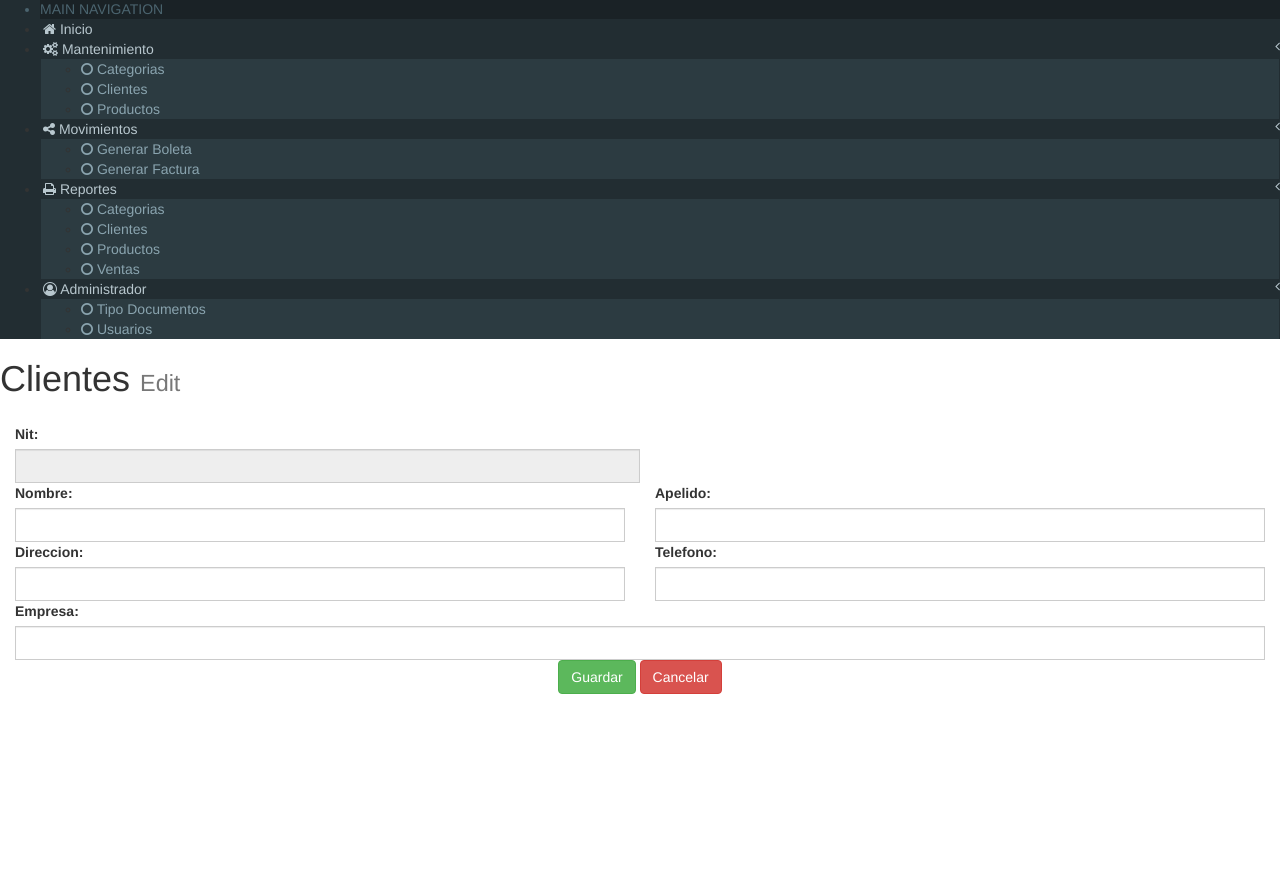
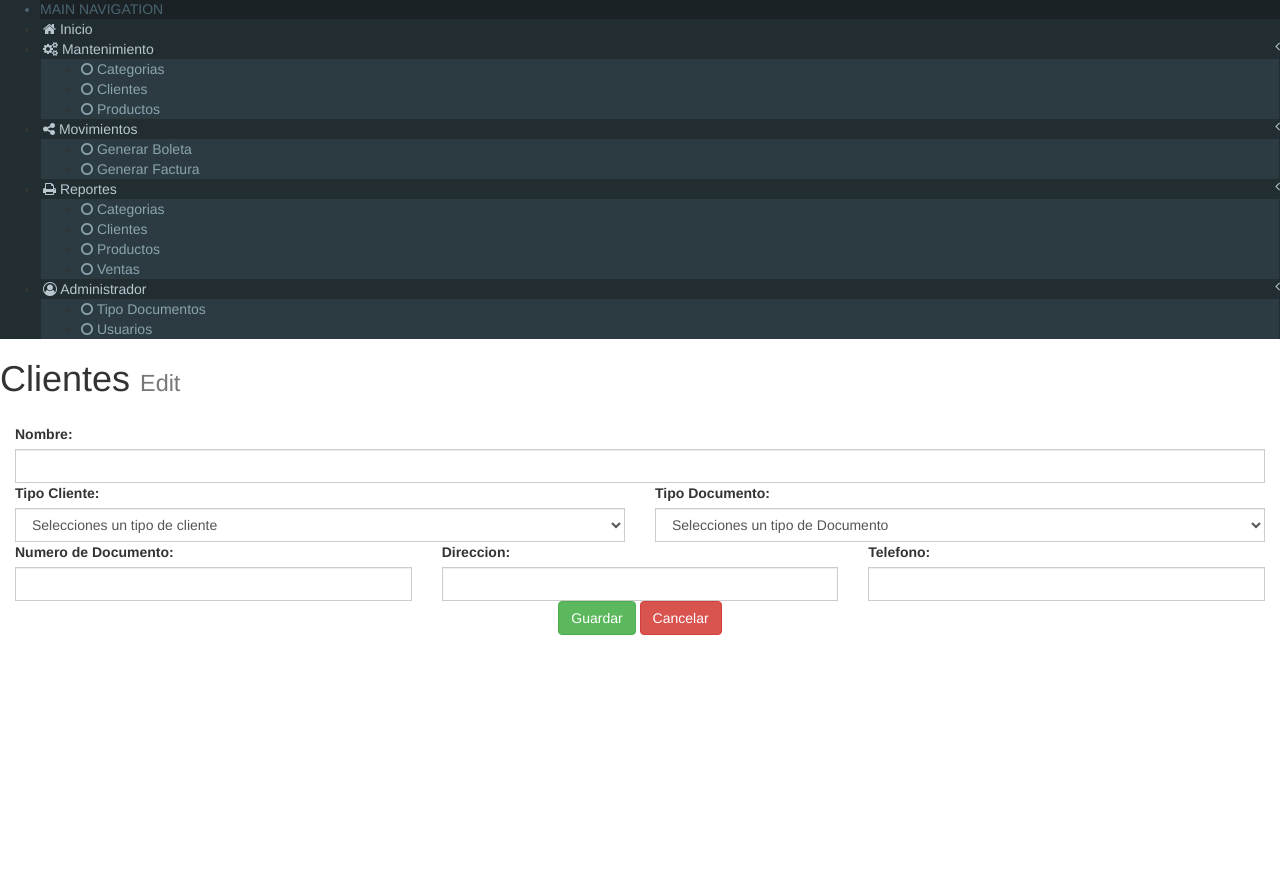
Before and after one commit to ortega-alex/ventas, a CodeIgniter app: page /ventas_ci/index.php/mantenimiento/clientes/edit/1 in a window 1280 px wide. Shown: the part 232-1125 px from the top of the page. Run offline with CodeIgniter, Linux system fonts and the light colour scheme; data that the repository does not hold is empty; some libraries are stand-ins or nearby versions.

Commit message:
ajustea a base de datos y al mantenimiento de clientes

```diff
--- a/application/controllers/mantenimiento/Clientes.php
+++ b/application/controllers/mantenimiento/Clientes.php
@@ -23,28 +23,33 @@ class Clientes extends CI_Controller{
 	}
 
 	public function add(){
+		$data = array(
+						"tipoClientes" => $this->Clientes_model->getTipoCliente(),
+						"tipoDocumentos" => $this->Clientes_model->getTipoDocumento()
+					);
+
 		$this->load->view('layouts/header');
 		$this->load->view('layouts/aside');
-		$this->load->view('admin/clientes/add');
+		$this->load->view('admin/clientes/add',$data);
 		$this->load->view('layouts/footer');
 	}
 
 	public function store(){
 		$nombre = $this->input->post('nombre');
-		$apellido = $this->input->post('apellido');
 		$direccion = $this->input->post('direccion');
 		$telefono = $this->input->post('telefono');
-		$nit = $this->input->post('nit');
-		$empresa = $this->input->post('empresa');
+		$tipoCliente = $this->input->post('tipoCliente');
+		$tipoDocumento = $this->input->post('tipoDocumento');
+		$numDocumento = $this->input->post('numDocumento');
 
-		if($this->Clientes_model->getNit($nit)){
+		if($this->Clientes_model->getDocumento($numDocumento)){
 			$data = array(
 				'nombre' => $nombre,
-				'apellido' => $apellido,
 				'direccion' => $direccion,
 				'telefono' => $telefono,
-				'nit' => $nit,
-				'empresa' => $empresa,
+				'tipo_cliente' => $tipoCliente,
+				'tipo_documento' => $tipoDocumento,
+				'num_documento' => $numDocumento,
 				'status' => '1',
 				'fecha_ingreso' => date("Y-m-d H:i:s")
 			);
@@ -55,7 +60,7 @@ class Clientes extends CI_Controller{
 				redirect(base_url().'mantenimiento/clientes/add');
 			}
 		}else{
-			$this->session->set_flashdata('error','No se puede guardar la informacion el nit ya existe');
+			$this->session->set_flashdata('error','No se puede guardar la informacion el numero de documento ya existe');
 			redirect(base_url().'mantenimiento/clientes/add');
 		}
 
@@ -64,7 +69,10 @@ class Clientes extends CI_Controller{
 	public function edit($id){
 		$data = array(
 			'clientes' => $this->Clientes_model->getCliente($id),
+			'tipoClientes' => $this->Clientes_model->getTipoCliente(),
+			'tipoDocumentos' => $this->Clientes_model->getTipoDocumento()
 		);
+
 		$this->load->view('layouts/header');
 		$this->load->view('layouts/aside');
 		$this->load->view('admin/clientes/edit',$data);
@@ -74,16 +82,18 @@ class Clientes extends CI_Controller{
 	public function update(){
 		$id = $this->input->post('cliente');
 		$nombre = $this->input->post('nombre');
-		$apellido = $this->input->post('apellido');
+		$tipoCliente = $this->input->post('tipoCliente');
+		$tipoDocumento = $this->input->post('tipoDocumento');
 		$direccion = $this->input->post('direccion');
 		$telefono = $this->input->post('telefono');
-		$empresa = $this->input->post('empresa');
+		$numDocumento = $this->input->post('numDocumento');
 		$data = array(
 			'nombre' => $nombre,
-			'apellido' => $apellido,
+			'tipo_cliente' => $tipoCliente,
+			'tipo_documento' => $tipoDocumento,
 			'direccion' => $direccion,
 			'telefono' => $telefono,
-			'empresa' => $empresa,
+			'num_documento' => $numDocumento,
 		);
 
 		if ($this->Clientes_model->update($id,$data)) {
--- a/application/models/Clientes_model.php
+++ b/application/models/Clientes_model.php
@@ -6,8 +6,13 @@
 class Clientes_model extends CI_Model
 {
 	public function getClientes(){
-		return $this->db->where('status','1')
-				->get('cliente')->result();
+		return $this->db->select('a.*,b.nombre as tipoCliente,c.nombre as tipoDocumento')
+						->from("cliente a")
+						->join("tipo_cliente b","a.tipo_cliente = b.tipo_cliente")
+						->join("tipo_documento c","a.tipo_documento = c.tipo_documento")
+						->where("a.status","1")
+						->get()
+						->result();
 	}
 
 	public function save($data){
@@ -15,9 +20,13 @@ class Clientes_model extends CI_Model
 	}
 
 	public function getCliente($id){
-		return $this->db->where('cliente',$id)
-					->get('cliente')
-					->row();
+		return $this->db->select('a.*,b.nombre as tipoCliente,c.nombre as tipoDocumento')
+						->from("cliente a")
+						->join("tipo_cliente b","a.tipo_cliente = b.tipo_cliente")
+						->join("tipo_documento c","a.tipo_documento = c.tipo_documento")
+						->where("a.cliente",$id)
+						->get()
+						->row();
 	}
 
 	public function update($id,$data){
@@ -26,8 +35,8 @@ class Clientes_model extends CI_Model
 		return true;
 	}
 
-	public function getNit($nit){
-		$row = $this->db->where('nit',$nit)
+	public function getDocumento($numero){
+		$row = $this->db->where('num_documento',$numero)
 						->get('cliente')
 						->row();
 		if(empty($row )){
@@ -38,5 +47,14 @@ class Clientes_model extends CI_Model
 
 	}
 
+	public function getTipoCliente(){
+		return $this->db->get("tipo_cliente")
+						->result();
+	}
+
+	public function getTipoDocumento(){
+		return $this->db->get("tipo_documento")
+						->result();
+	}
 }
  ?>
--- a/application/views/admin/clientes/edit.php
+++ b/application/views/admin/clientes/edit.php
@@ -27,48 +27,63 @@
                                 <?php endif; ?>
                                 <form action="<?php echo base_url();?>mantenimiento/clientes/update" method="POST">
                                     <input type="hidden" value="<?php echo $clientes->cliente;?>" name="cliente">
-                                    <div class="form-group">
+                                        <div class="form-group">
                                             <div class="col-xs-12 col-md-12 col-lg-12">
-                                                <label for="nit" class="control-label" style="text-align: left;">Nit:</label>
-                                                <div class="input-group col-xs-6 col-md-6">
-                                                    <input name="nit"  class="form-control input-md" id="nit" readonly="readonly" value="<?php echo $clientes->nit?>">
-                                                </div>
-                                            </div>
-                                         </div>
-                                        <div class="form-group">
-                                            <div class="col-xs-12 col-md-6 col-lg-6">
                                                 <label for="nombre" class="control-label" style="text-align: left;">Nombre:</label>
                                                 <div class="input-group col-xs-12 col-md-12">
                                                     <input name="nombre"  class="form-control input-md" id="nombre" value="<?php echo $clientes->nombre?>">
                                                 </div>
                                             </div>
+                                        </div>
+                                        <div class="from-group">
                                             <div class="col-xs-12 col-md-6 col-lg-6">
-                                                <label for="apellido" class="control-label" style="text-align: left;">Apelido:</label>
+                                                <label for="tipoCliente" class="control-label" style="text-align: left;">Tipo Cliente:</label>
                                                 <div class="input-group col-xs-12 col-md-12">
-                                                    <input name="apellido"  class="form-control input-md" id="apellido" value="<?php echo $clientes->apellido?>">
+                                                    <select name="tipoCliente"  class="form-control input-md" id="tipoCliente">
+                                                    <option value="">Selecciones un tipo de cliente</option>
+                                                    <?php foreach ($tipoClientes as $tipoCliente):?>
+                                                        <?php if($tipoClietne->tipo_cliente == $cliente->tipo_cliente): ?>
+                                                            <option value="<?php echo $tipoCliente->tipo_cliente;?>" selected><?php echo $tipoCliente->nombre;?></option>
+                                                        <?php  else:?>
+                                                        <option value="<?php echo $tipoCliente->tipo_cliente;?>"><?php echo $tipoCliente->nombre;?></option>
+                                                        <?php endif; ?>
+                                                    <?php endforeach; ?>
+                                                    </select>
+                                                </div>
+                                            </div>
+                                            <div class="col-xs-12 col-md-6 col-lg-6">
+                                                <label for="tipoDocumento" class="control-label" style="text-align: left;">Tipo Documento:</label>
+                                                <div class="input-group col-xs-12 col-md-12">
+                                                    <select name="tipoDocumento"  class="form-control input-md" id="tipoDocumento">
+                                                    <option value="">Selecciones un tipo de Documento</option>
+                                                    <?php foreach ($tipoDocumentos as $tipoDocumento):?>
+                                                        <?php if($tipoDocumento->tipo_documento == $clientes->tipo_documento): ?>
+                                                            <option value="<?php echo $tipoDocumento->tipo_documento;?>" selected><?php echo $tipoDocumento->nombre;?></option>
+                                                        <?php  else:?>
+                                                        <option value="<?php echo $tipoDocumento->tipo_documento?>"><?php echo $tipoDocumento->nombre;?></option>
+                                                        <?php endif; ?>
+                                                    <?php endforeach; ?>
+                                                    </select>
                                                 </div>
                                             </div>
                                         </div>
                                          <div class="form-group">
-                                            <div class="col-xs-12 col-md-6 col-lg-6">
+                                            <div class="col-xs-12 col-md-4 col-lg-4">
+                                                <label for="numDocumento" class="control-label" style="text-align: left;">Numero de Documento:</label>
+                                                <div class="input-group col-xs-12 col-md-12">
+                                                    <input name="numDocumento"  class="form-control input-md" id="numDocumento" value="<?php echo $clientes->num_documento?>"></div>
+                                            </div>
+                                            <div class="col-xs-12 col-md-4 col-lg-4">
                                                 <label for="direccion" class="control-label" style="text-align: left;">Direccion:</label>
                                                 <div class="input-group col-xs-12 col-md-12">
                                                     <input name="direccion"  class="form-control input-md" id="direccion" value="<?php echo $clientes->direccion?>"></div>
                                             </div>
-                                            <div class="col-xs-12 col-md-6 col-lg-6">
+                                            <div class="col-xs-12 col-md-4 col-lg-4">
                                                 <label for="telefono" class="control-label" style="text-align: left;">Telefono:</label>
                                                 <div class="input-group col-xs-12 col-md-12">
                                                     <input name="telefono"  class="form-control input-md" id="telefono" value="<?php echo $clientes->telefono?>"></div>
                                             </div>
                                         </div>
-                                        <div class="form-group">
-                                            <div class="col-xs-12 col-md-12 col-lg-12">
-                                                <label for="empresa" class="control-label" style="text-align: left;">Empresa:</label>
-                                                <div class="input-group col-xs-12 col-md-12">
-                                                    <input name="empresa"  class="form-control input-md" id="empresa" value="<?php echo $clientes->empresa?>"></div>
-                                            </div>
-                                         </div>
-
                                         <div class="forn-group">
                                             <div class="text-center">
                                                 <button type="submit" class="btn btn-success btn-flat">Guardar</button>
--- a/application/views/layouts/footer.php
+++ b/application/views/layouts/footer.php
@@ -43,12 +43,12 @@ $(document).ready(function () {
         var cliente = $(this).val();
         //alert(cliente);
         var infocliente = cliente.split("*");
-        html = "<p><strong>Nit:</strong>"+infocliente[1]+"</p>";
-        html += "<p><strong>Nombre:</strong>"+infocliente[2]+"</p>";
-        html += "<p><strong>Apellido:</strong>"+infocliente[3]+"</p>";
+        html = "<p><strong>Nombre:</strong>"+infocliente[1]+"</p>";
+        html += "<p><strong>Tipo Cliente:</strong>"+infocliente[2]+"</p>";
+        html += "<p><strong>Tipo Documento:</strong>"+infocliente[3]+"</p>";
         html += "<p><strong>Direccion:</strong>"+infocliente[4]+"</p>";
         html += "<p><strong>Telefono:</strong>"+infocliente[5]+"</p>";
-        html += "<p><strong>Empresa:</strong>"+infocliente[6]+"</p>";
+        html += "<p><strong>Numero de Documento:</strong>"+infocliente[6]+"</p>";
          $("#modal-default .modal-body").html(html);
     });
     $(".btn-remove").on("click",function(e){
```
Also changed, not shown: application/views/admin/clientes/add.php (+27 -20 lines), application/views/admin/clientes/list.php (+8 -7 lines), database/ventas.sql (+87 -39 lines), 2 other files.
